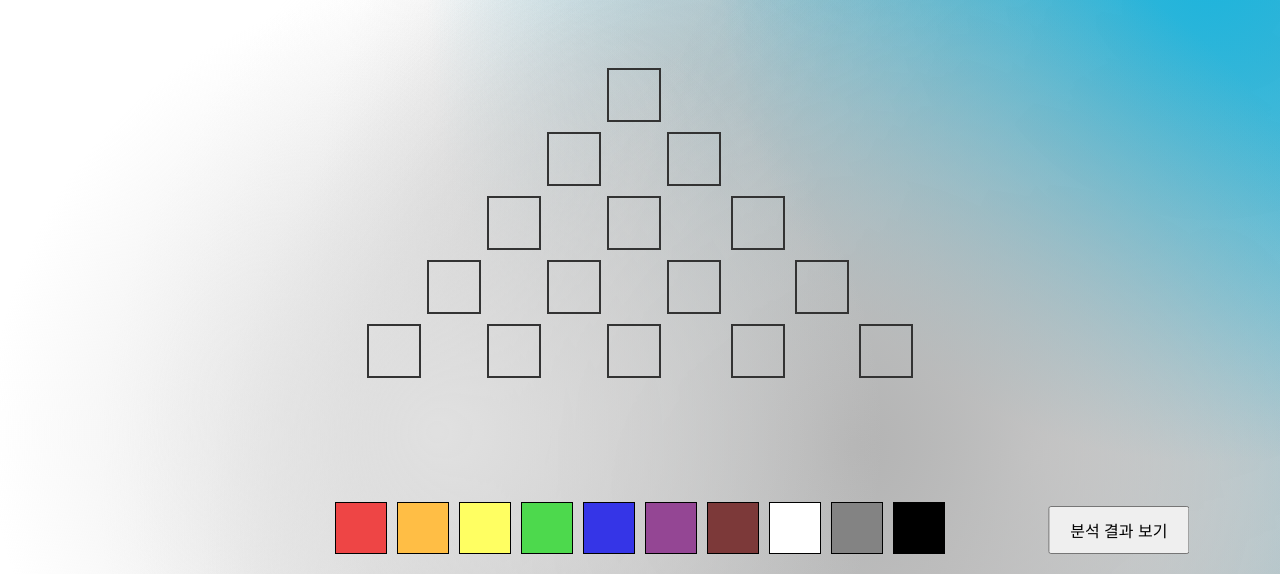
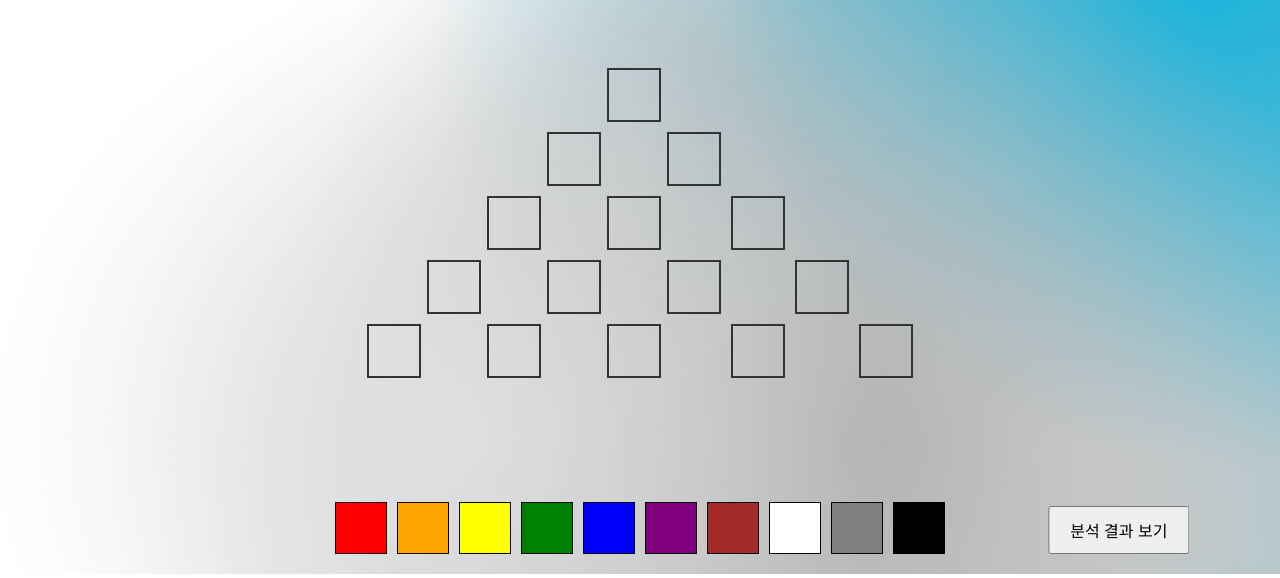
Before and after one commit to HealingWeb/Healing, a plain HTML site: page tab1/tab1.html in a window 1280 px wide. Shown: the part 226-804 px from the top of the page. Drawn offline with Linux system fonts and the light colour scheme; animation ran at ten frames a second.

Commit message:
edit: tab1.html

```diff
--- a/tab1/tab1.html
+++ b/tab1/tab1.html
@@ -34,15 +34,15 @@
         <div class="block" style="grid-column: 9;"></div>
     </div>
     <div class="color-picker">
-        <div class="color" style="background-color: rgb(238, 69, 69);" draggable="true"></div>
-        <div class="color" style="background-color: rgb(255, 190, 69);" draggable="true"></div>
-        <div class="color" style="background-color: rgb(255, 255, 98);" draggable="true"></div>
-        <div class="color" style="background-color: rgb(77, 217, 77);" draggable="true"></div>
-        <div class="color" style="background-color: rgb(53, 53, 231);" draggable="true"></div>
-        <div class="color" style="background-color: rgb(148, 70, 148);" draggable="true"></div>
-        <div class="color" style="background-color: rgb(124, 57, 57);" draggable="true"></div>
+        <div class="color" style="background-color: red;" draggable="true"></div>
+        <div class="color" style="background-color: orange;" draggable="true"></div>
+        <div class="color" style="background-color: yellow;" draggable="true"></div>
+        <div class="color" style="background-color: green;" draggable="true"></div>
+        <div class="color" style="background-color: blue;" draggable="true"></div>
+        <div class="color" style="background-color: purple;" draggable="true"></div>
+        <div class="color" style="background-color: brown;" draggable="true"></div>
         <div class="color" style="background-color: white;" draggable="true"></div>
-        <div class="color" style="background-color: rgb(131, 131, 131);" draggable="true"></div>
+        <div class="color" style="background-color: gray;" draggable="true"></div>
         <div class="color" style="background-color: black;" draggable="true"></div>
     </div>
     <button class="save-button">분석 결과 보기</button>
```
